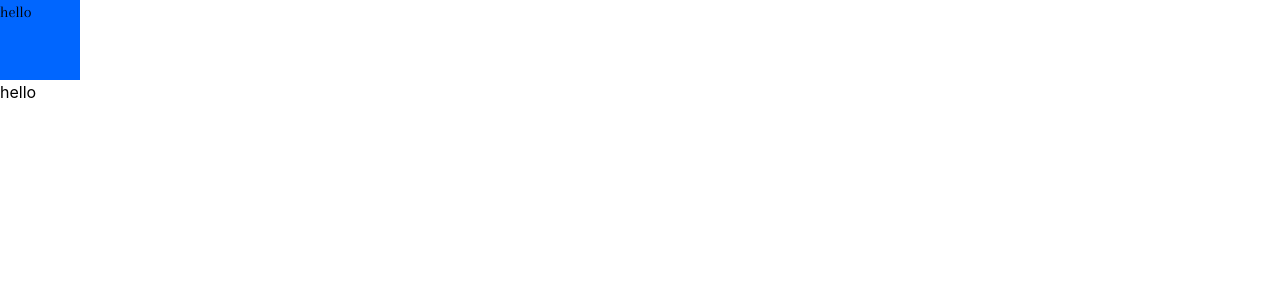
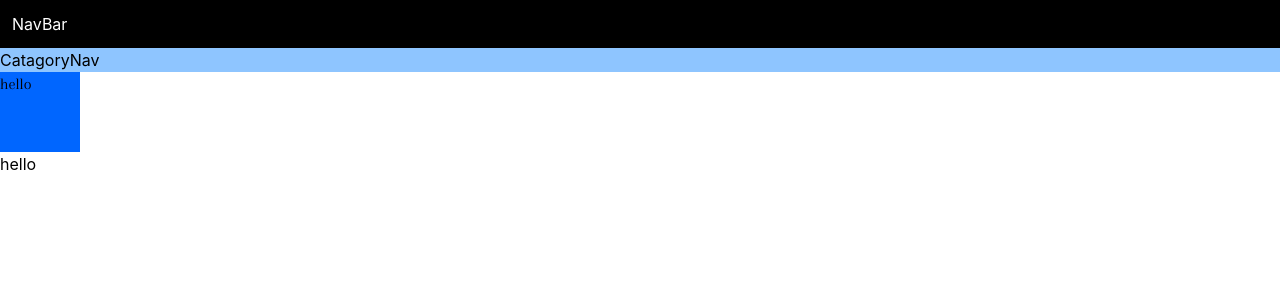
Before and after one commit to WaqiMohammed/E-Commerce, a React (Vite) app: page / in a window 1280 px wide. Shown: the top 300 px of the page. Built offline with nearby package versions, Linux system fonts and the light colour scheme.

Commit message:
created navbar and catagorynav files

```diff
--- a/src/App.jsx
+++ b/src/App.jsx
@@ -1,8 +1,12 @@
 import React from "react";
+import NavBar from "./components/NavBar";
+import CatagoryNav from "./components/CatagoryNav";
 
 function App() {
   return (
     <div>
+      <NavBar />
+      <CatagoryNav />
       <div className='font-Arapey bg-digital-blue-500 h-20 w-20'>hello</div>
       <div>hello</div>
     </div>
--- /dev/null
+++ b/src/components/CatagoryNav.jsx
@@ -0,0 +1,9 @@
+import React from 'react'
+
+const CatagoryNav = () => {
+  return (
+    <div className='bg-blue-300 text-black'>CatagoryNav</div>
+  )
+}
+
+export default CatagoryNav
--- /dev/null
+++ b/src/components/NavBar.jsx
@@ -0,0 +1,9 @@
+import React from 'react'
+
+const NavBar = () => {
+  return (
+    <div className='bg-black text-white p-3 '>NavBar</div>
+  )
+}
+
+export default NavBar
```
